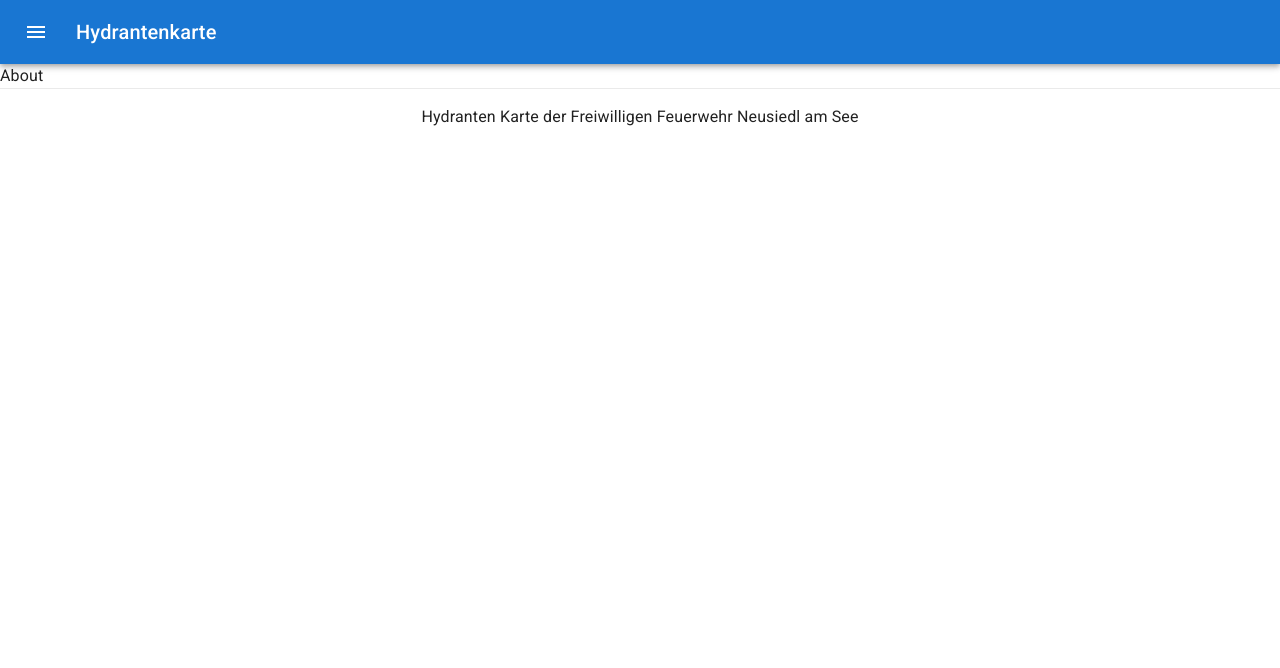
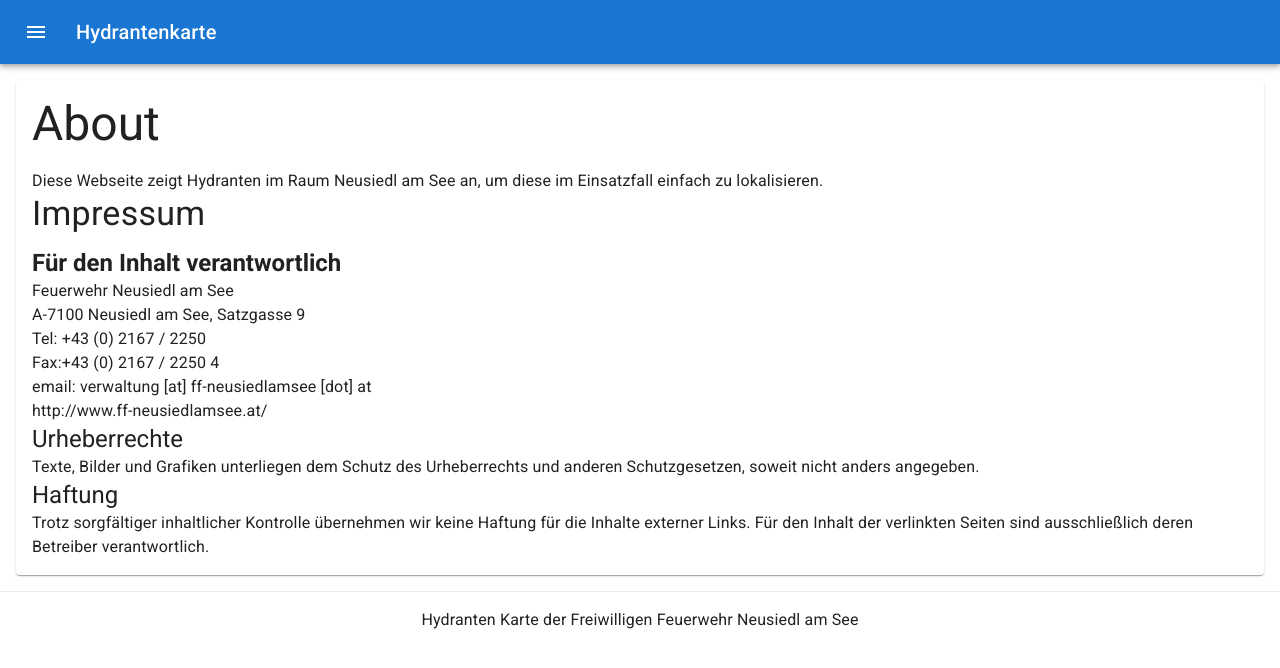
Before and after one commit to r00tat/ffn-hydrantenmap, a Next.js app: page /about in a window 1280 px wide. Shown: the top 668 px of the page. Built offline with nearby package versions, Linux system fonts and the light colour scheme.

Commit message:
Add about page

```diff
--- a/pages/about.tsx
+++ b/pages/about.tsx
@@ -1,9 +1,50 @@
-import { Typography } from '@mui/material';
+import { Box, Paper, Typography } from '@mui/material';
 
 export default function About() {
   return (
-    <div>
-      <Typography>About</Typography>
-    </div>
+    <Paper sx={{ p: 2, m: 2 }}>
+      <Typography variant="h3" gutterBottom>
+        About
+      </Typography>
+      <Typography>
+        Diese Webseite zeigt Hydranten im Raum Neusiedl am See an, um diese im
+        Einsatzfall einfach zu lokalisieren.
+      </Typography>
+      <Typography variant="h4" gutterBottom>
+        Impressum
+      </Typography>
+      <Typography variant="h5">
+        <b>Für den Inhalt verantwortlich</b>
+      </Typography>
+      <Typography>
+        Feuerwehr Neusiedl am See
+        <br />
+        A-7100 Neusiedl am See, Satzgasse 9<br />
+        Tel: +43 (0) 2167 / 2250
+        <br />
+        Fax:+43 (0) 2167 / 2250 4<br />
+        email: verwaltung [at] ff-neusiedlamsee [dot] at
+        <br />
+        <a
+          href="http://www.ff-neusiedlamsee.at/"
+          target="_blank"
+          rel="noopener noreferrer"
+        >
+          http://www.ff-neusiedlamsee.at/
+        </a>
+      </Typography>
+      <Typography variant="h5">Urheberrechte</Typography>
+      <Typography>
+        Texte, Bilder und Grafiken unterliegen dem Schutz des Urheberrechts und
+        anderen Schutzgesetzen, soweit nicht anders angegeben.
+        <br />
+      </Typography>
+      <Typography variant="h5">Haftung</Typography>
+      <Typography>
+        Trotz sorgfältiger inhaltlicher Kontrolle übernehmen wir keine Haftung
+        für die Inhalte externer Links. Für den Inhalt der verlinkten Seiten
+        sind ausschließlich deren Betreiber verantwortlich.
+      </Typography>
+    </Paper>
   );
 }
```
